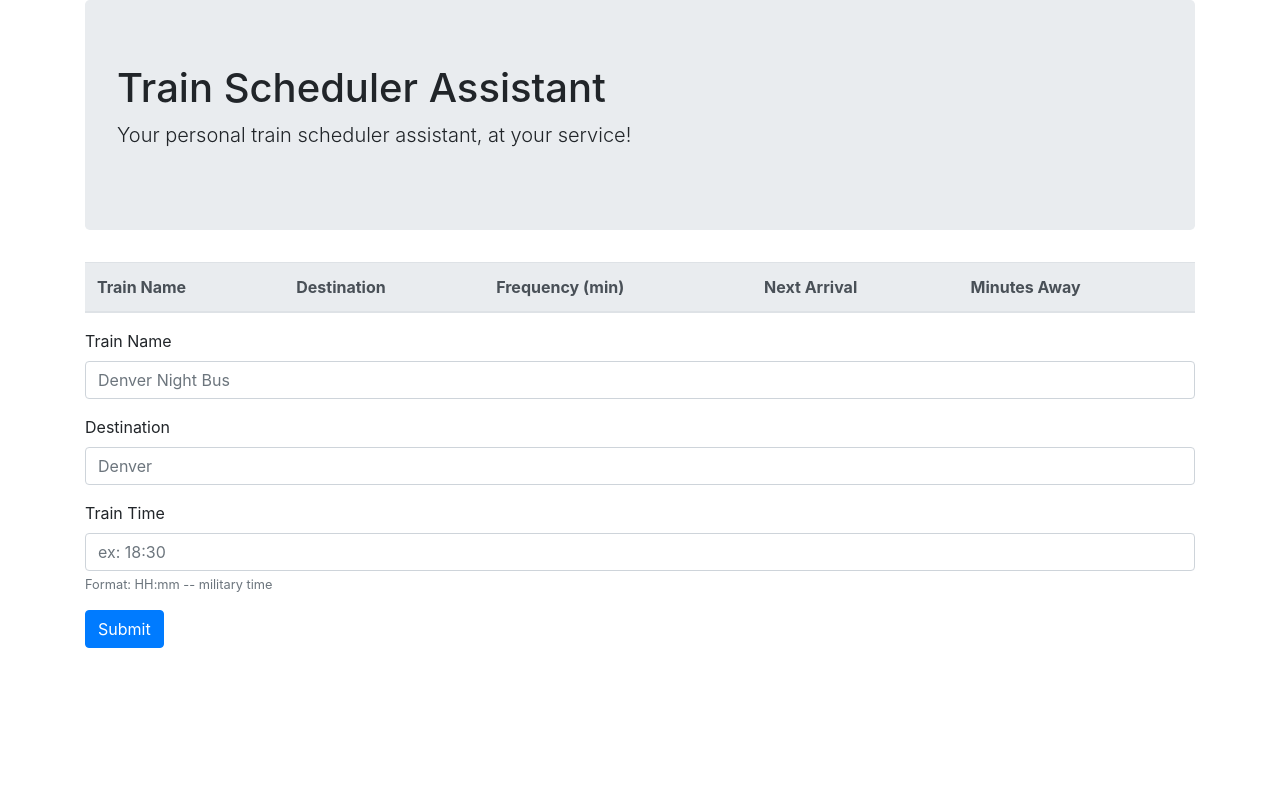
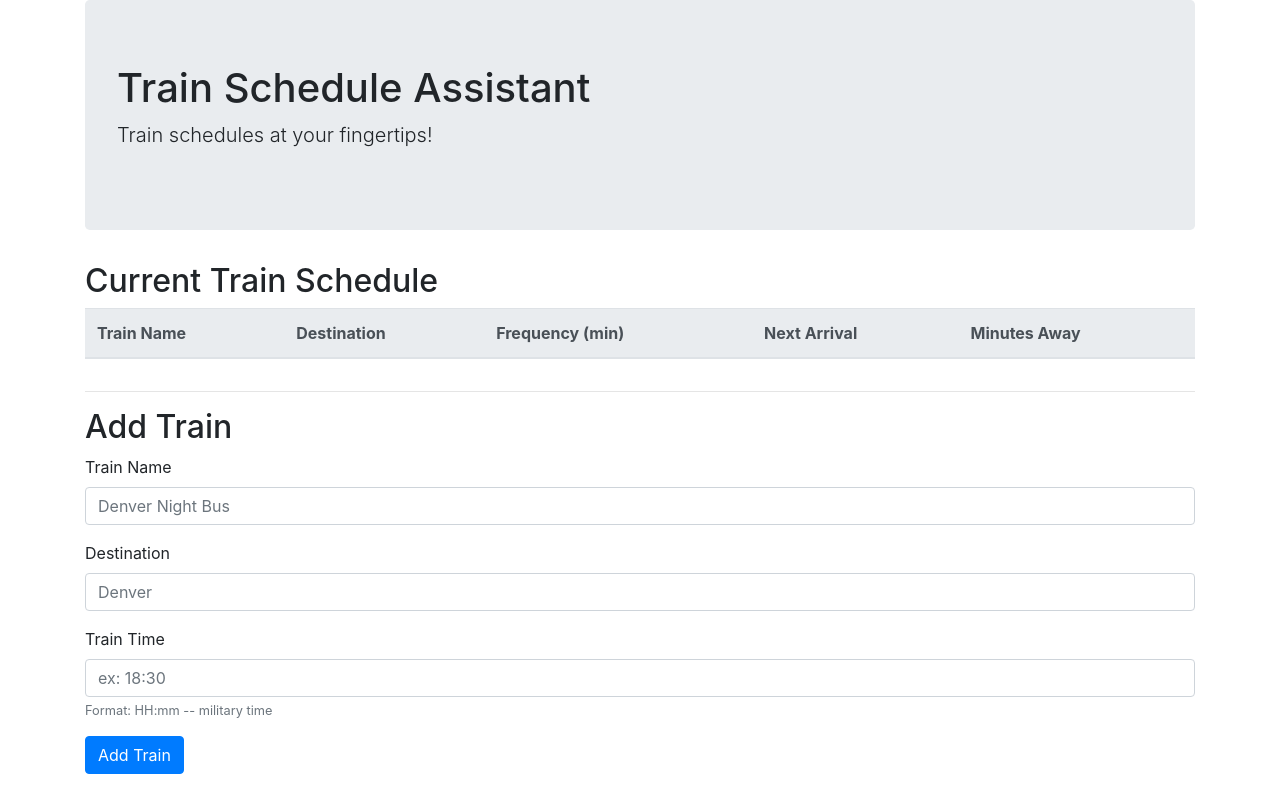
Before and after one commit to kd101jp14/train_scheduler, a plain HTML site: page index.html in a window 1280 px wide. Drawn offline with nearby package versions, Linux system fonts and the light colour scheme; no server answers.

Commit message:
Made minor changes to HTML for UX purposes.

```diff
--- a/index.html
+++ b/index.html
@@ -26,11 +26,12 @@
         <div class="row">
             <div class="col">
                 <div class="jumbotron">
-                    <h1 class="title">Train Scheduler Assistant</h1>
-                    <p class="lead">Your personal train scheduler assistant, at your service!</p>
+                    <h1 class="title">Train Schedule Assistant</h1>
+                    <p class="lead">Train schedules at your fingertips!</p>
                 </div>
             </div>
         </div>
+        <h2>Current Train Schedule</h2>
         <div class="row">
             <div class="col">
                 <table class="table">
@@ -45,21 +46,14 @@
                     </thead>
                     <tbody>
                         <!-- The body of the table will be created via JS -->
-                        <!-- Keeping the structure below for reference. -->
-                        <!-- <tr>
-                            <th scope="row">1</th>
-                            <td></td>
-                            <td></td>
-                            <td></td>
-                            <td></td>
-                            <td></td>
-                        </tr> -->
                     </tbody>
                 </table>
             </div>
         </div>
         <div class="row">
             <div class="col">
+                <hr>
+                <h2>Add Train</h2>
                 <form>
                     <div class="form-group">
                         <label for="trainName">Train Name</label>
@@ -74,7 +68,7 @@
                         <input type="trainTime" class="form-control" id="timeInput" placeholder="ex: 18:30">
                         <small id="timeHelp" class="form-text text-muted">Format: HH:mm -- military time</small>
                     </div>
-                    <button type="submit" class="btn btn-primary" id="submitButton">Submit</button>
+                    <button type="submit" class="btn btn-primary" id="submitButton">Add Train</button>
                 </form>
             </div>
         </div>
```
